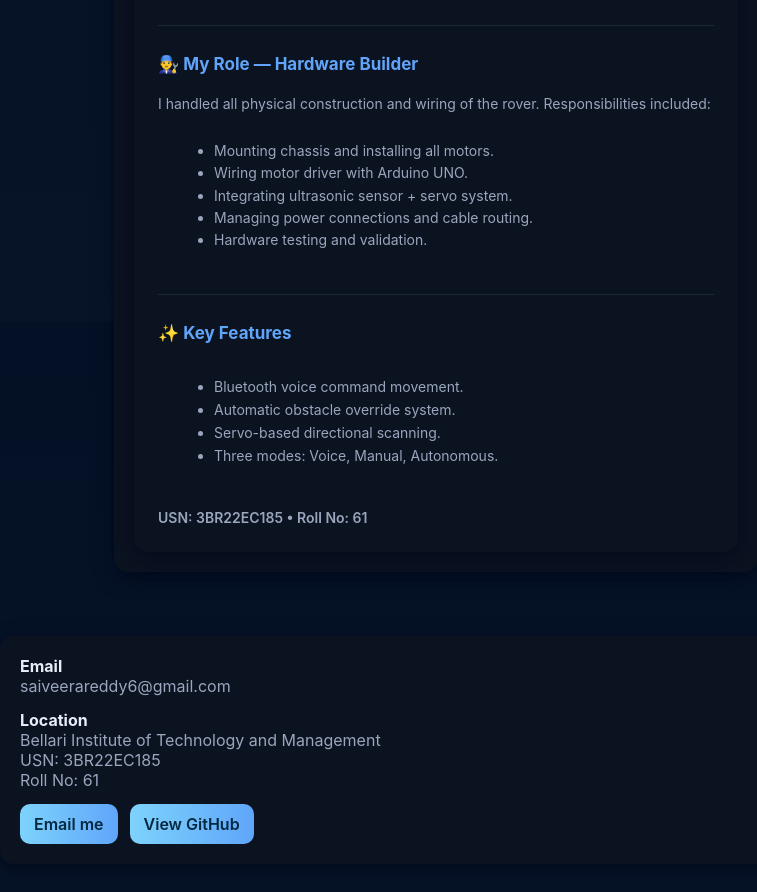
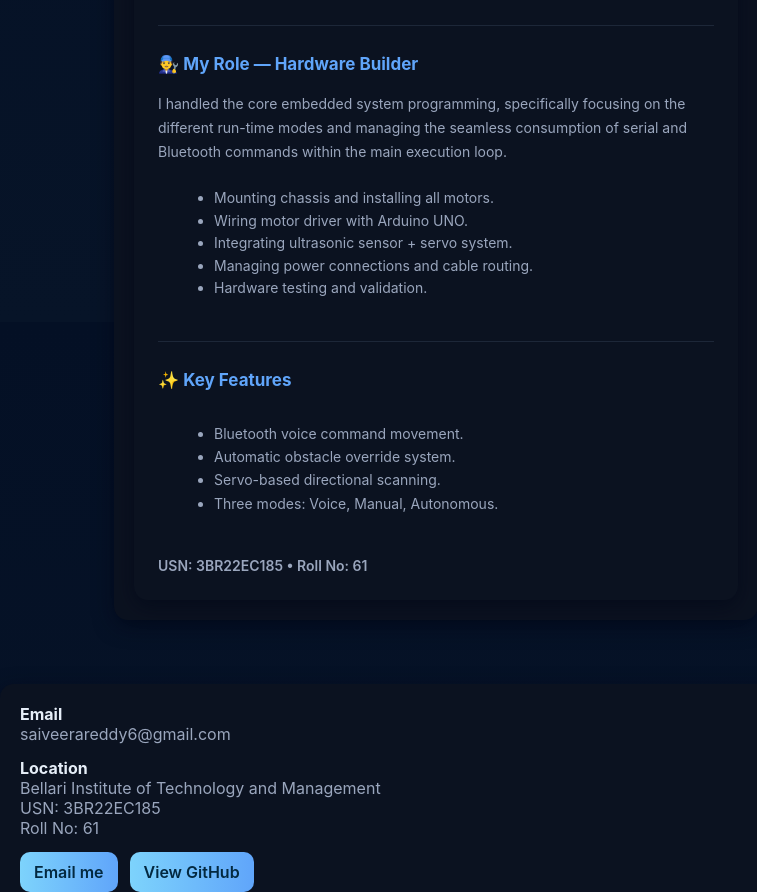
Before and after one commit to saiveerareddy/Smart-Arduino-voice-controlled-rover, a plain HTML site: page index.html in a window 1280 px wide. Shown: the part 1278-2170 px from the top of the page, without its empty margins (0-757 px from the left). Drawn offline with Linux system fonts and the light colour scheme.

Commit message:
Update index.html

```diff
--- a/index.html
+++ b/index.html
@@ -122,7 +122,7 @@
 
     <h3 style="margin:0 0 8px 0; font-size:17px; color:var(--accent-2);">👨‍🔧 My Role — Hardware Builder</h3>
     <p class="muted" style="line-height:1.7; font-size:14px;">
-      I handled all physical construction and wiring of the rover. Responsibilities included:
+      I handled the core embedded system programming, specifically focusing on the different run-time modes and managing the seamless consumption of serial and Bluetooth commands within the main execution loop.
     </p>
     <ul class="muted" style="line-height:1.6; font-size:14px; margin-left:16px;">
       <li>Mounting chassis and installing all motors.</li>
```
